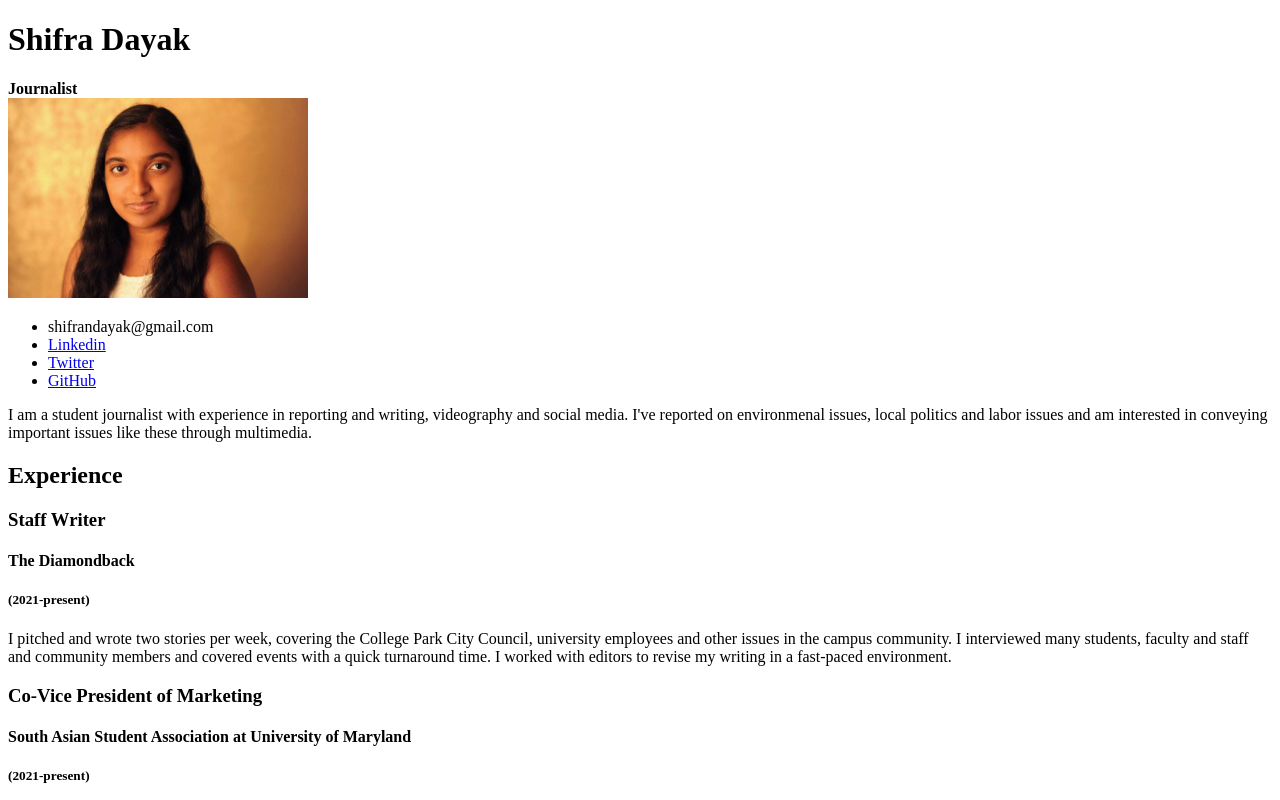
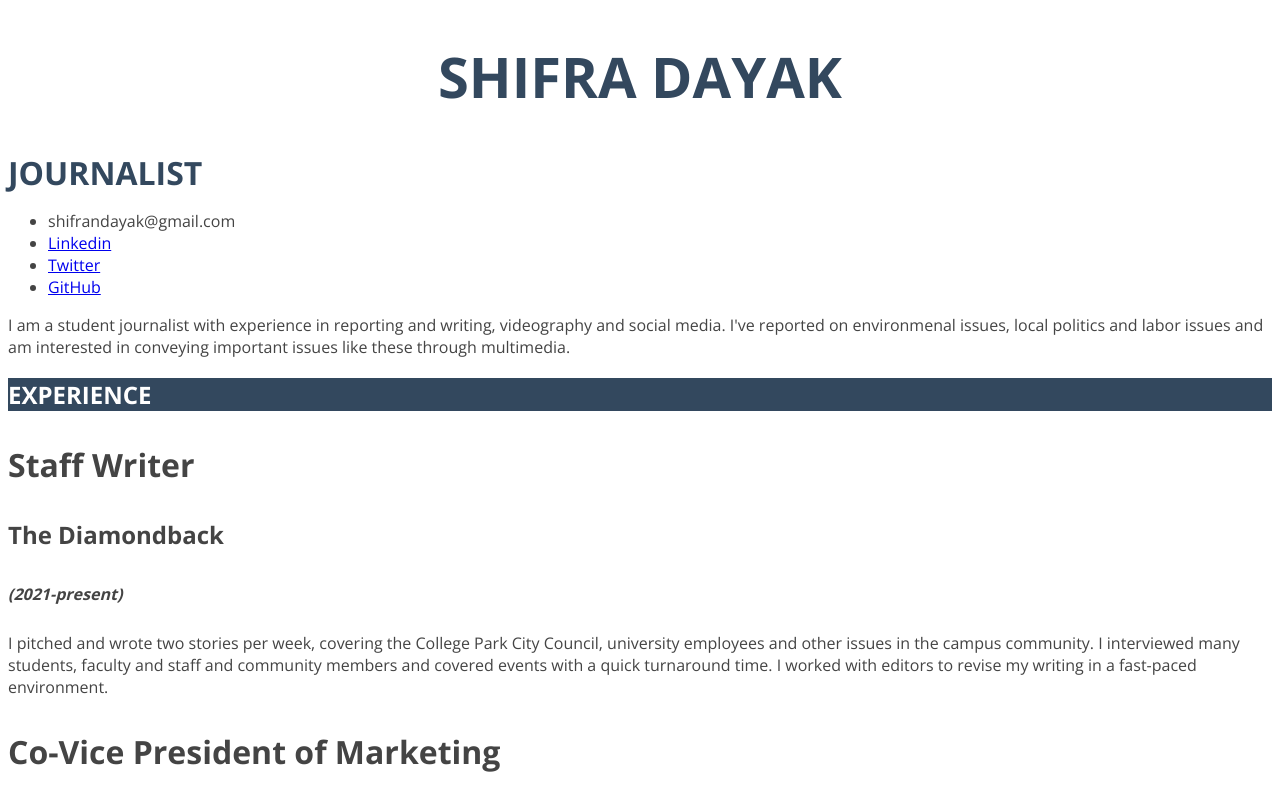
Before and after one commit to shifradayak/Shifra-Dayak-Jour352, a plain HTML site: page resume/index.html in a window 1280 px wide. Shown: the top 800 px of the page. Drawn offline with nearby package versions, Linux system fonts and the light colour scheme.

Commit message:
wrote and linked css stylesheet for resume

```diff
--- a/resume/index.html
+++ b/resume/index.html
@@ -5,6 +5,11 @@
 <head>
 
   <title> Shifra Dayak's Resume </title>
+
+  <link href="https://fonts.googleapis.com/css?family=Open+Sans:100,300,400,700"
+  rel="stylesheet">
+
+  <link rel="stylesheet" type="text/css" href="style.css">
 
 </head>
 <!-- I built this myself! -->
@@ -17,7 +22,9 @@
 
   <br>
 
+<!--
   <img src= "headshot.jpg" width="300" >
+-->
 
 <!-- Contact info -->
   <ul>
--- /dev/null
+++ b/resume/style.css
@@ -0,0 +1,53 @@
+/* styles for my resume */
+
+/* everything */
+body {
+  font-family: open sans, arial, sans-serif;
+  font-size: 1em;
+  color:#444;
+}
+
+/* name banner at top */
+h1 {
+  font-size: 3.5em;
+  color: #33485e;
+  text-transform: uppercase;
+  text-align: center;
+}
+
+/* title (multimedia journalist) */
+strong {
+  text-transform: uppercase;
+  font-size: 2em;
+  color: #33485e;
+}
+
+/* section titles */
+h2 {
+  font-size: 1.5em;
+  text-transform: uppercase;
+  background-color: #33485e;
+  color: white;
+}
+
+/* job titles */
+h3 {
+  font-weight: 600;
+  font-size: 2em;
+}
+
+/* organization titles */
+h4 {
+  font-size: 1.5em;
+}
+
+/* dates */
+h5 {
+  font-style: italic;
+  font-size: 1em;
+}
+
+/* contact info, education, skills */
+ul {
+  font-size: 1em;
+}
```
Also changed, not shown: 2 other files.
